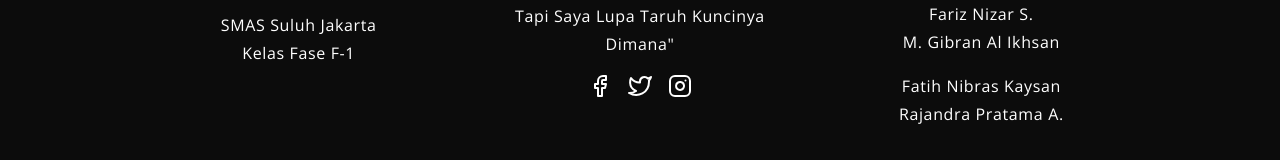
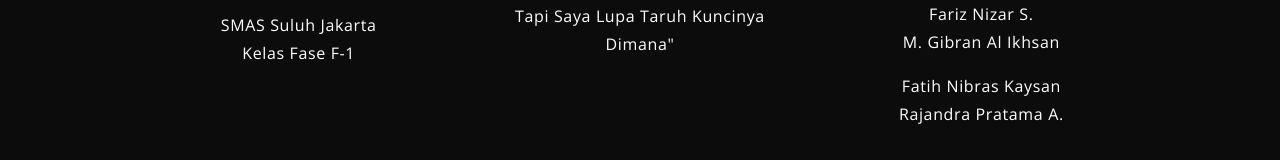
Before and after one commit to adyuta447/coping-web, a Next.js app: page / in a window 1280 px wide. Shown: the part 7299-7459 px from the top of the page. Built offline with nearby package versions, Linux system fonts and the light colour scheme; a web font is replaced by a local one.

Commit message:
Production: Added Lazy Loading Component On Image

```diff
--- a/src/components/Navbar/Navbar.jsx
+++ b/src/components/Navbar/Navbar.jsx
@@ -10,7 +10,13 @@ export default function Navbar() {
     <>
       <nav className="app__navbar">
         <div className="app__navbar-logo">
-          <Image src="/assets/trinity.png" width={150} height={41} alt="logo" />
+          <Image
+            src="/assets/trinity.png"
+            width={150}
+            height={41}
+            alt="logo"
+            loading="lazy"
+          />
           {/* <img src={groupfive} alt="app__logo" /> */}
         </div>
         <ul className="app__navbar-links">
--- a/src/container/AboutUs/AboutUs.jsx
+++ b/src/container/AboutUs/AboutUs.jsx
@@ -61,6 +61,7 @@ const AboutUs = () => (
             width={108}
             height={910}
             layout="responsive"
+            loading="lazy"
             alt="about_knife"
           />
         </div>
--- a/src/container/Footer/Footer.jsx
+++ b/src/container/Footer/Footer.jsx
@@ -1,5 +1,3 @@
-import { FiFacebook, FiTwitter, FiInstagram } from "react-icons/fi";
-
 import Image from "next/image";
 
 const Footer = () => (
@@ -19,18 +17,13 @@ const Footer = () => (
           width={210}
           height={45}
           layout="responsive"
+          loading="lazy"
           alt="footer_logo"
         />
         <p className="p__opensans">
           &quot;Kegagalan adalah kunci kesuksesan tapi saya lupa taruh kuncinya
           dimana&quot;
         </p>
-
-        <div className="app__footer-links_icons">
-          <FiFacebook />
-          <FiTwitter />
-          <FiInstagram />
-        </div>
       </div>
 
       <div className="app__footer-links_work">
```
